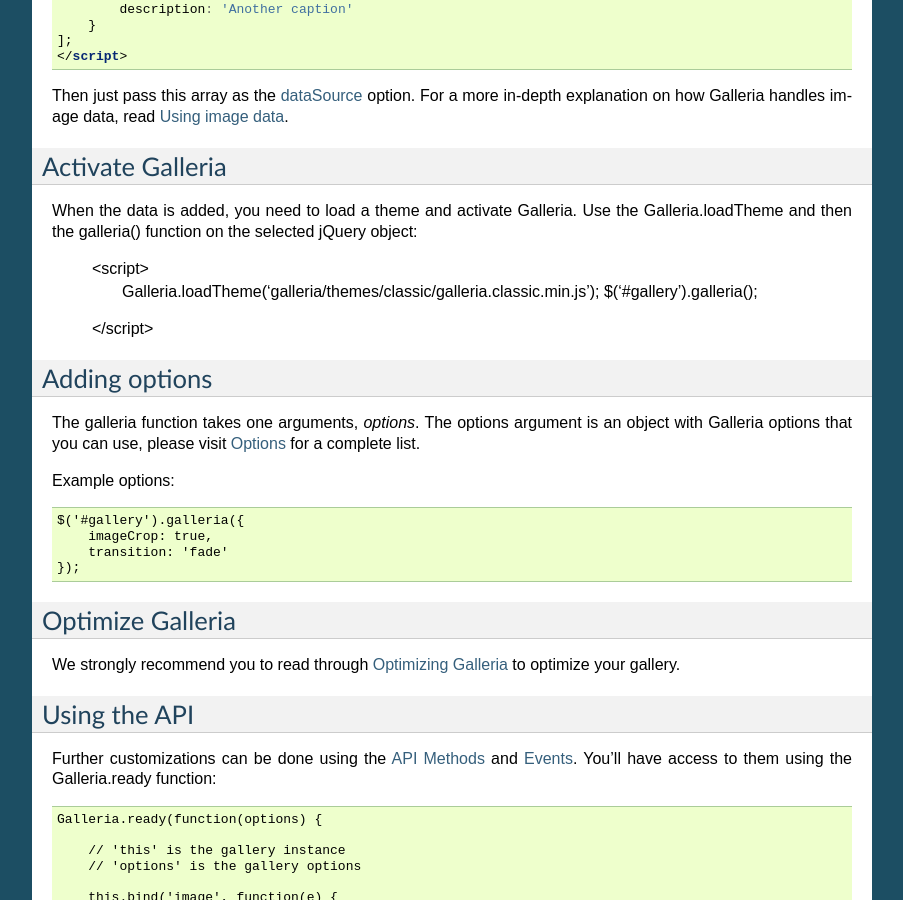
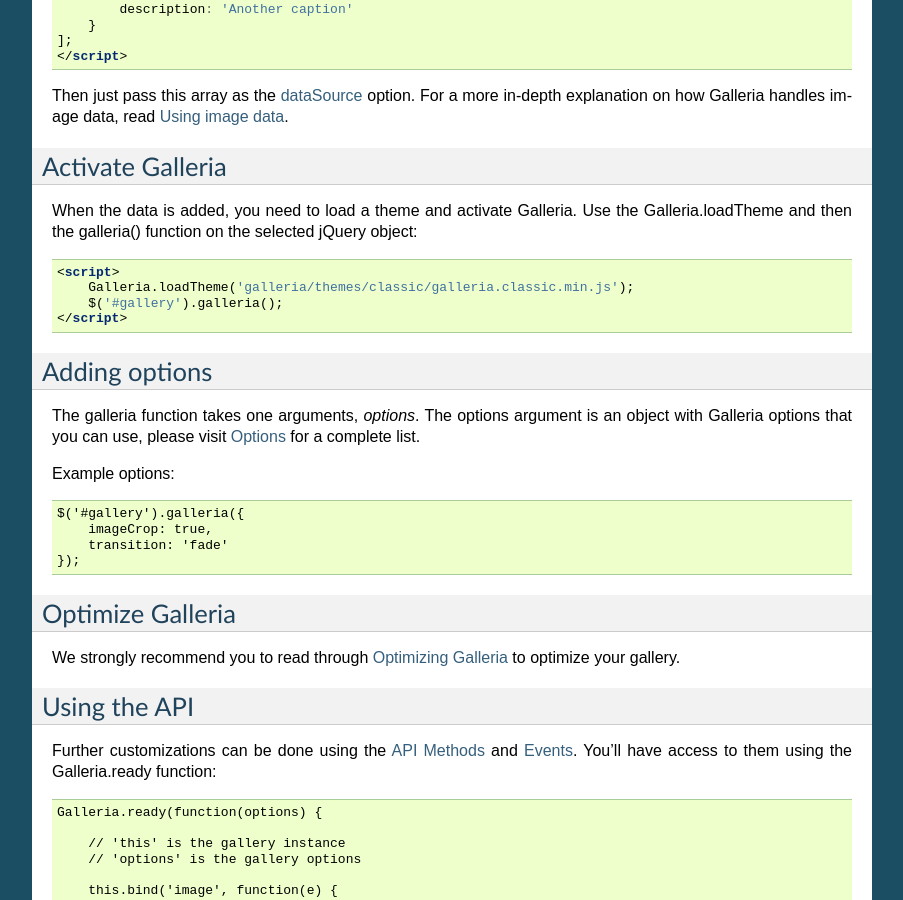
Before and after one commit to GalleriaJS/galleria, a Sphinx documentation site: the page built from docs/getting_started/quick_start.rst, in a window 1280 px wide and 900 px high, scrolled down 1099 px. Shown: the whole window, without its empty margins (198-1101 px from the left). Built offline with Sphinx 7.4.7, drawn with Linux system fonts in a browser that asks for light colours.

Commit message:
docs typo

```diff
--- a/docs/getting_started/quick_start.rst
+++ b/docs/getting_started/quick_start.rst
@@ -76,7 +76,7 @@
 =================
 
 When the data is added, you need to load a theme and activate Galleria.
-Use the Galleria.loadTheme and then the galleria() function on the selected jQuery object:
+Use the Galleria.loadTheme and then the galleria() function on the selected jQuery object::
 
     <script>
         Galleria.loadTheme('galleria/themes/classic/galleria.classic.min.js');
```
